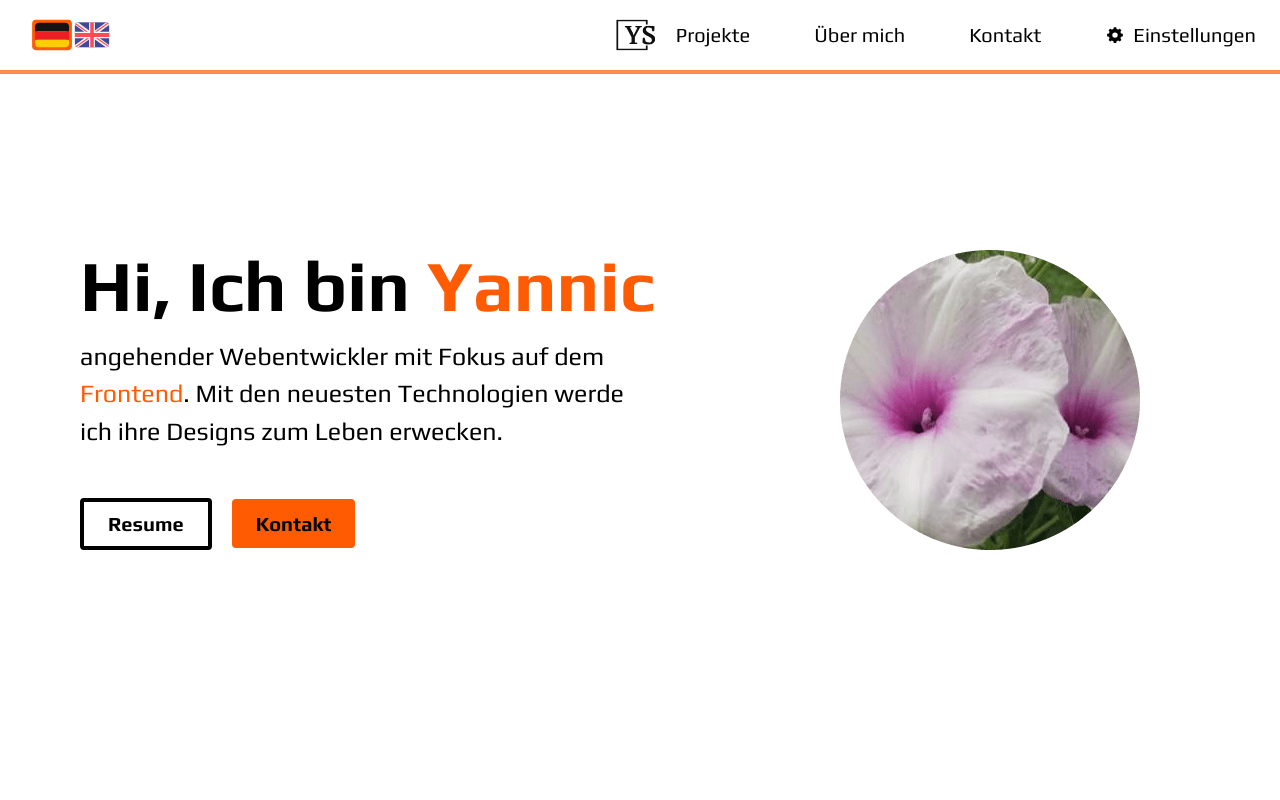
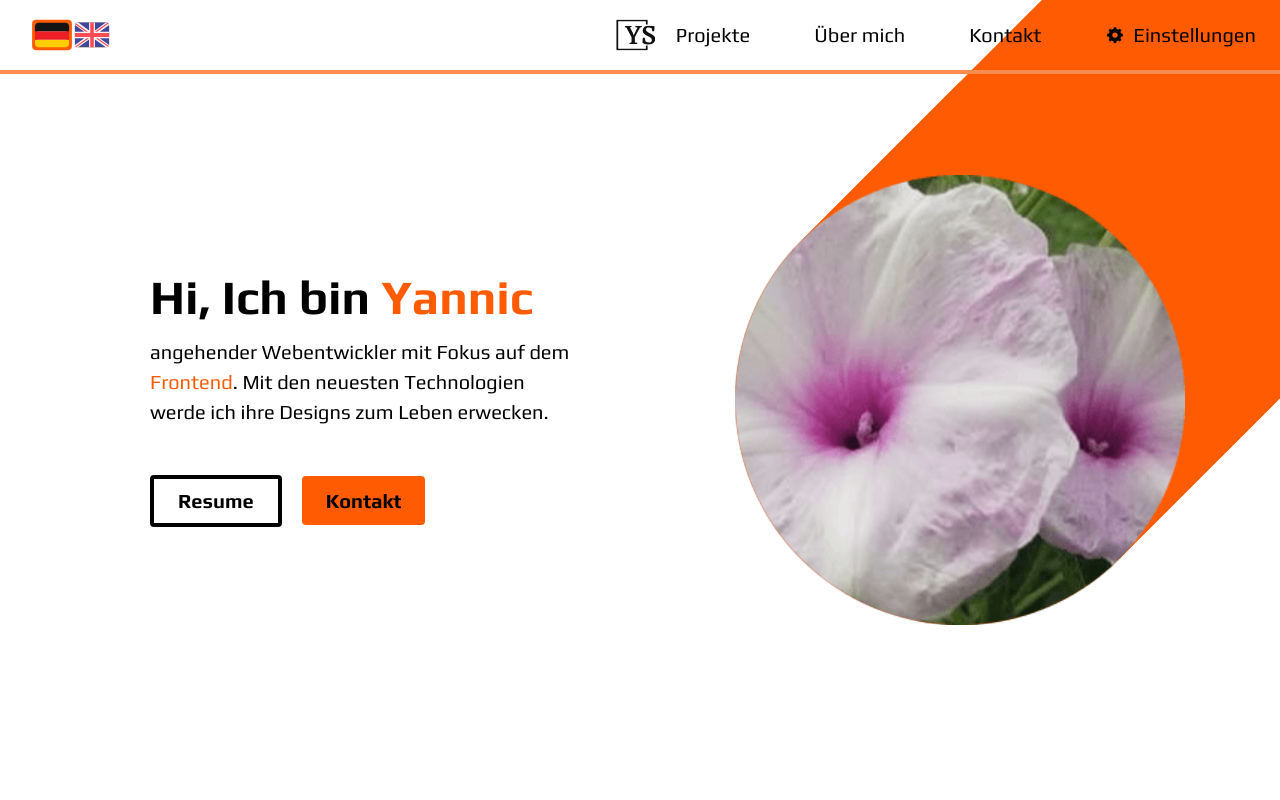
Before and after one commit to SchmittYannic/portfolio_ys, a React (Vite) app: page / in a window 1280 px wide. Shown: the top 800 px of the page. Built offline with nearby package versions, Linux system fonts and the light colour scheme.

Commit message:
Updates responsive styles

```diff
--- a/src/styles.ts
+++ b/src/styles.ts
@@ -2,16 +2,22 @@ const styles = {
     heroImgSection:
         "lg:max-w-[50%] lg:min-h-[100%] md:min-h-[500px] sm:min-h-[400px] min-h-[300px]",
     heroImg:
-        "lg:w-full lg:max-w-none sm:max-w-[300px] max-w-[215px]",
+        "lg:w-[700px] lg:h-[700px]",
+        // "lg:w-full lg:max-w-none sm:max-w-[300px] max-w-[215px]",
+
+    heroImgWidth:
+        "3xl:w-[680px] 2xl:w-[500px] xl:w-[450px] sm:w-[300px] w-[250px]",
+    heroImgHeight:
+        "3xl:h-[680px] 2xl:h-[500px] xl:h-[450px] sm:h-[300px] w-[250px]",
 
     heroTextSection:
-        "xl:max-w-[700px] lg:max-w-[550px] md:max-w-[500px] sm:max-w-[450px] max-w-[360px]",
+        "3xl:max-w-[700px] 2xl:max-w-[600px] lg:max-w-[500px] md:max-w-[500px] sm:max-w-[400px] max-w-[360px]",
     heroTextSectionPadding:
-        "lg:py-0 md:py-24 sm:py-16 py-10 lg:mx-auto lg:pl-20 px-10",
+        "lg:py-0 md:py-24 sm:py-16 py-10 lg:mx-auto lg:pl-20 lg:pr-0 px-10",
     heroHeadText:
-        "xl:text-7xl md:text-5xl sm:text-4xl text-3xl font-bold",
+        "3xl:text-7xl 2xl:text-6xl md:text-5xl sm:text-4xl text-3xl font-bold",
     heroSubText:
-        "xl:text-[25px] md:text-[20px] sm:text-[18px]",
+        "3xl:text-[25px] 2xl:text-[22px] md:text-[20px] sm:text-[18px]",
 }
 
 export { styles }
```
